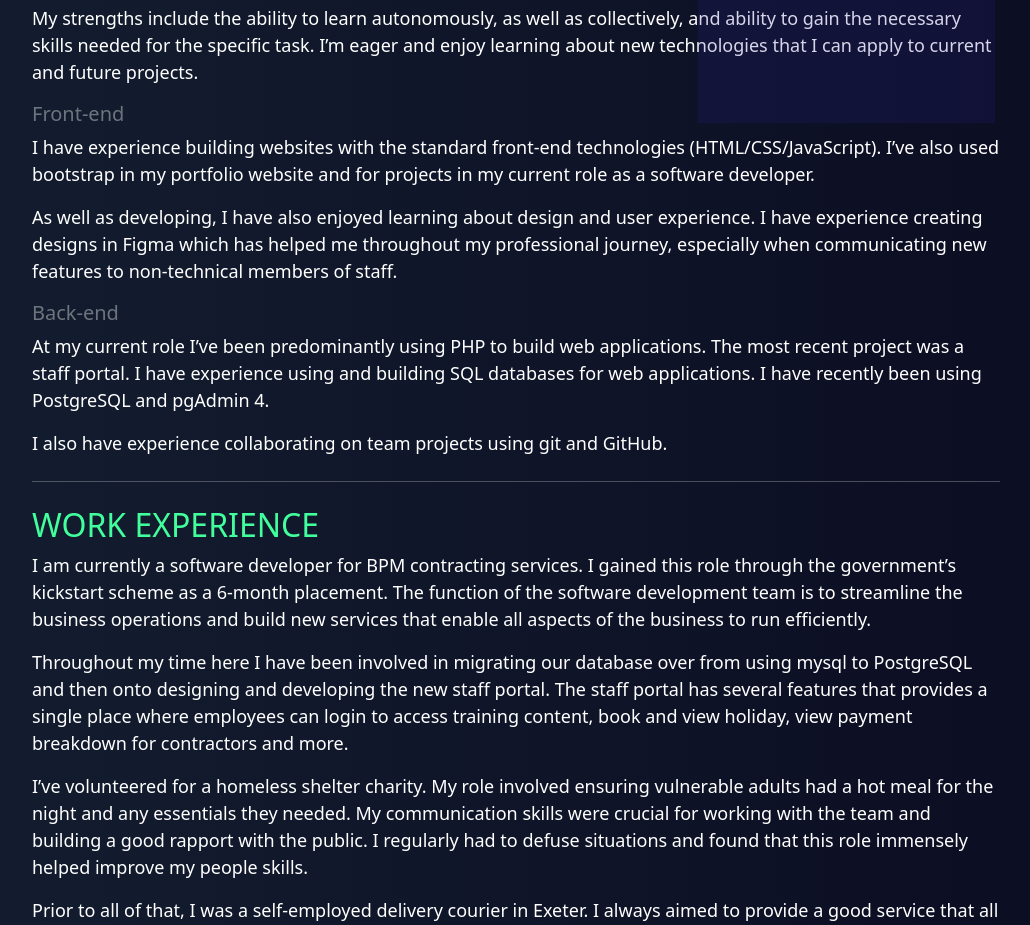
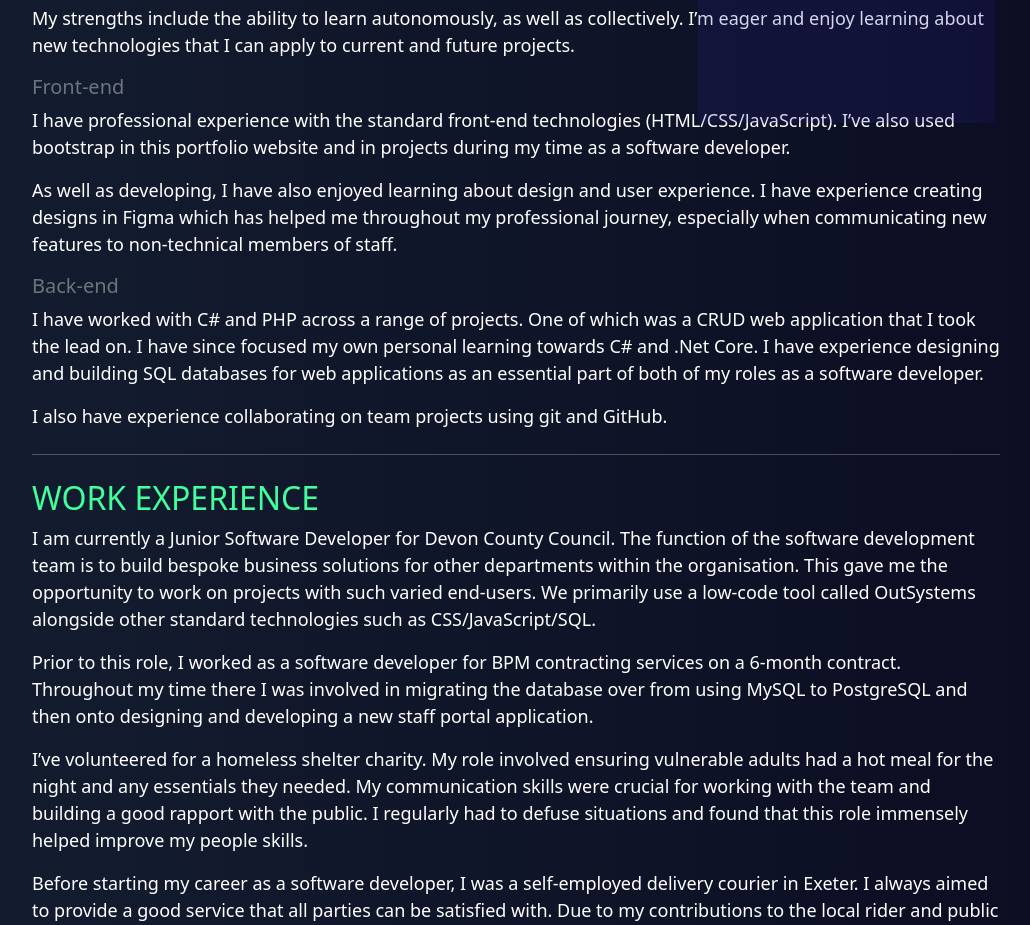
Before and after one commit to JosephFiddy/Portfolio, a website: page CV.html in a window 1280 px wide. Shown: the part 667-1592 px from the top of the page, without its empty margins (124-1154 px from the left). Drawn offline with nearby package versions, Linux system fonts and the light colour scheme.

Commit message:
Updated CV

```diff
--- a/CV.html
+++ b/CV.html
@@ -70,26 +70,26 @@
 
         <hr class="my-4 ">
     <h2 class="text-primary">SKILLS</h2>
-        <p>My strengths include the ability to learn autonomously, as well as collectively, and ability to gain the necessary skills needed for the specific task. I’m eager and enjoy learning about new technologies that I can apply to current and future projects. </p>
+        <p>My strengths include the ability to learn autonomously, as well as collectively. I’m eager and enjoy learning about new technologies that I can apply to current and future projects.</p>
 
         <h5 class="text-muted">Front-end</h5>
-        <p>I have experience building websites with the standard front-end technologies (HTML/CSS/JavaScript). I’ve also used bootstrap in my portfolio website and for projects in my current role as a software developer. </p>
+        <p>I have professional experience with the standard front-end technologies (HTML/CSS/JavaScript). I’ve also used bootstrap in this portfolio website and in projects during my time as a software developer.</p>
         <p>As well as developing, I have also enjoyed learning about design and user experience. I have experience creating designs in Figma which has helped me throughout my professional journey, especially when communicating new features to non-technical members of staff. </p>
         <h5 class="text-muted">Back-end</h5>
-        <p>At my current role I’ve been predominantly using PHP to build web applications. The most recent project was a staff portal. I have experience using and building SQL databases for web applications. I have recently been using PostgreSQL and pgAdmin 4.
+        <p>I have worked with C# and PHP across a range of projects. One of which was a CRUD web application that I took the lead on. I have since focused my own personal learning towards C# and .Net Core. I have experience designing and building SQL databases for web applications as an essential part of both of my roles as a software developer.
         </p>
         <p>
         I also have experience collaborating on team projects using git and GitHub.
         </p>
         <hr class="my-4 ">
     <h2 class="text-primary">WORK EXPERIENCE</h2>
-        <p>I am currently a software developer for BPM contracting services. I gained this role through the government’s kickstart scheme as a 6-month placement. The function of the software development team is to streamline the business operations and build new services that enable all aspects of the business to run efficiently. </p>
-        <p>Throughout my time here I have been involved in migrating our database over from using mysql to PostgreSQL and then onto designing and developing the new staff portal. The staff portal has several features that provides a single place where employees can login to access training content, book and view holiday, view payment breakdown for contractors and more. </p>
+        <p>I am currently a Junior Software Developer for Devon County Council. The function of the software development team is to build bespoke business solutions for other departments within the organisation. This gave me the opportunity to work on projects with such varied end-users. We primarily use a low-code tool called OutSystems alongside other standard technologies such as CSS/JavaScript/SQL.</p>
+        <p>Prior to this role, I worked as a software developer for BPM contracting services on a 6-month contract. Throughout my time there I was involved in migrating the database over from using MySQL to PostgreSQL and then onto designing and developing a new staff portal application.  </p>
         <p>
           I’ve volunteered for a homeless shelter charity. My role involved ensuring vulnerable adults had a hot meal for the night and any essentials they needed. My communication skills were crucial for working with the team and building a good rapport with the public. I regularly had to defuse situations and found that this role immensely helped improve my people skills.
         </p>
         <p>
-          Prior to all of that, I was a self-employed delivery courier in Exeter. I always aimed to provide a good service that all parties can be satisfied with. Due to my contributions to the local rider and public community I am one of the few Deliveroo rider award winners 2021 chosen from across the UK.
+          Before starting my career as a software developer, I was a self-employed delivery courier in Exeter. I always aimed to provide a good service that all parties can be satisfied with. Due to my contributions to the local rider and public community I am one of the few Deliveroo rider award winners 2021 chosen from across the UK.
         </p>
 
         <hr class="my-4 ">
@@ -109,7 +109,7 @@
         <hr class="my-4 ">
 
     <h2 class="text-primary">EXTRA-CURRICULAR ACTIVITIES</h2>
-        <p class="pb-5">During my own time I regularly exercise and enjoy pushing myself to improve in my sports. This mainly includes running and Thai-boxing. I also enjoy working on different projects. This ranges from building electric bikes to websites and software projects. Most importantly, spending time with friends and family. </p>
+        <p class="pb-5">During my own time I regularly exercise and enjoy pushing myself to improve in my sports. This mainly includes running, Thai-boxing and Brazilian jiu-jitsu. I also enjoy working on different projects. This ranges from building electric bikes to websites and software projects. Most importantly, spending time with friends and family.</p>
 
         <div class="d-flex justify-content-center">
           <div class=" d-inline-flex justify-content-center align-items-lg-end align-items-center flex-column flex-lg-row">
```
Also changed, not shown: 1 other file.
